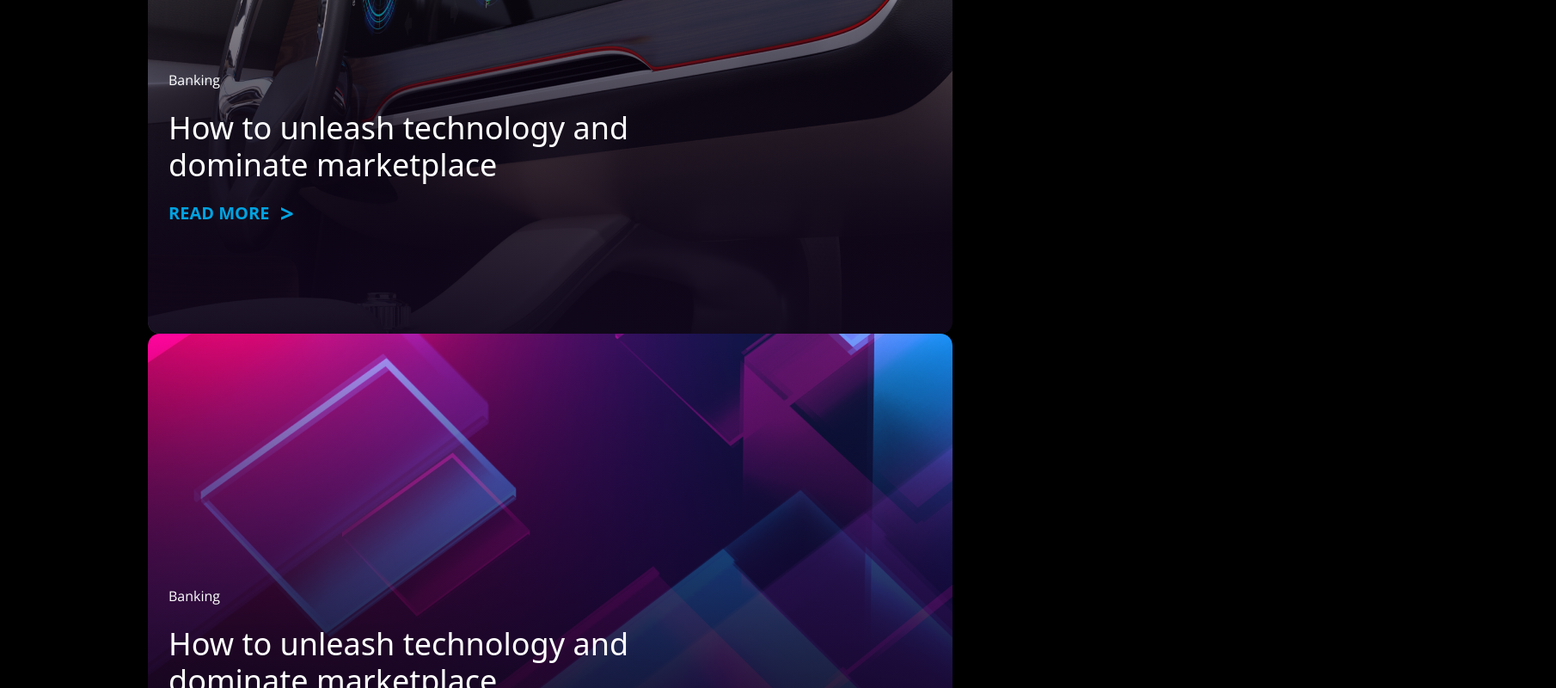
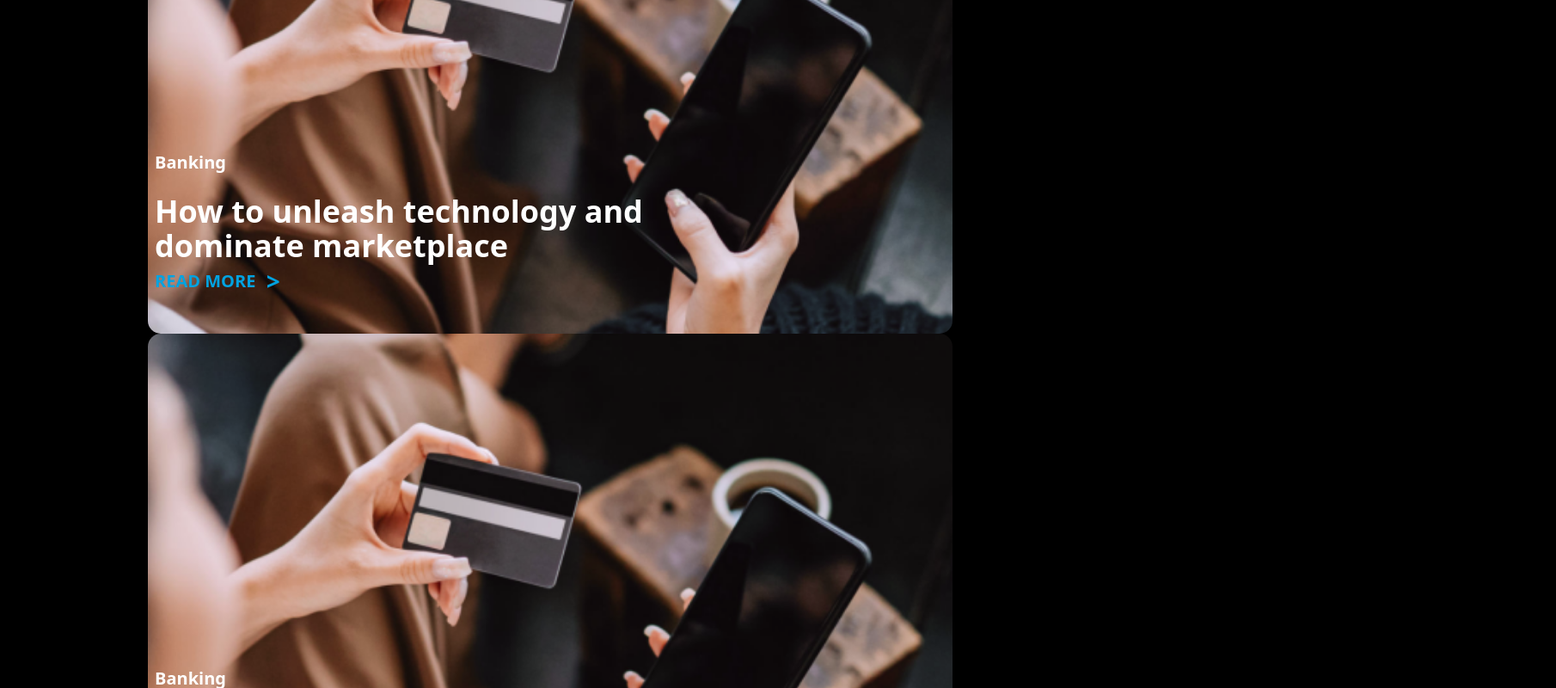
Before and after one commit to kovalenk/pr_for_luxoft, a Vue app: page / in a window 1280 px wide. Shown: the part 2720-3520 px from the top of the page at 86% size, 1810 px wide, since content can reach past the window. Built offline with nearby package versions, Linux system fonts and the light colour scheme.

Commit message:
case-studies

```diff
--- a/src/assets/scss/modules/case-studies.scss
+++ b/src/assets/scss/modules/case-studies.scss
@@ -532,78 +532,259 @@
             cursor: pointer;
         }
     }
-
-    .padding-y-xl {
-        padding-top: var(--space-xl);
-        padding-bottom: var(--space-xl);
-
         .container {
             width: 100%;
             @include m(0);
             @include p(0);
+            margin: 0 auto;
+            // .row {
+            //     @include m(0);
+            //     @include p(0);
+            //     max-height: 600px;
+            //     position: relative;
+            //     img{
+            //         cursor: pointer;
+            //         position: relative;
+            //         position: -webkit-sticky;
+            //         position: absolute;
+            //         object-fit: cover;
+            //         top: 20px;
+            //         padding-bottom: 50%;
+            //         -webkit-transform-origin: center top;
+            //         transform-origin: center top;
+            //         overflow: hidden;
+            //         border-radius: 14px;
+            //         height: 600px;
+            //         padding: 0;
+            //         > * {
+            //             position: absolute;
+            //             top: 0;
+            //             left: 0;
+            //             width: 100%;
+            //             height: 100%;
+            //         }
 
-            ul {
-                @include m(0);
-                @include p(0);
-            }
+            //         &::before {
+            //             z-index: 1;
+            //             content: '';
+            //             position: absolute;
+            //             top: 0;
+            //             left: 0;
+            //             width: 100%;
+            //             height: 100%;
+            //             background: linear-gradient(180deg, rgba(0, 0, 0, 0) 0%, rgba(15, 6, 26, 0.9) 100%);
+            //             border-radius: 14px;
+            //         }
+            //         h6{
+            //         }
+            //         h4{
+            //         }
+            //     }
 
-            .stack-cards {
-                --stack-cards-gap: 0;
+            // .stack-cards {
+            //     --stack-cards-gap: 0;
 
-                .stack-cards__item {
-                    cursor: pointer;
-                    position: relative;
-                    position: -webkit-sticky;
-                    position: sticky;
-                    top: 20px;
-                    padding-bottom: 50%;
-                    -webkit-transform-origin: center top;
-                    transform-origin: center top;
-                    overflow: hidden;
-                    height: 600px;
+            //     .stack-cards__item {
+            //         cursor: pointer;
+            //         position: relative;
+            //         position: -webkit-sticky;
+            //         position: sticky;
+            //         top: 20px;
+            //         padding-bottom: 50%;
+            //         -webkit-transform-origin: center top;
+            //         transform-origin: center top;
+            //         overflow: hidden;
+            //         height: 600px;
 
-                    > * {
-                        position: absolute;
-                        top: 0;
-                        left: 0;
-                        width: 100%;
-                        height: 100%;
+            //         > * {
+            //             position: absolute;
+            //             top: 0;
+            //             left: 0;
+            //             width: 100%;
+            //             height: 100%;
+            //         }
+
+            //         &::before {
+            //             z-index: 1;
+            //             content: '';
+            //             position: absolute;
+            //             top: 0;
+            //             left: 0;
+            //             width: 100%;
+            //             height: 100%;
+            //             background: linear-gradient(180deg, rgba(0, 0, 0, 0) 0%, rgba(15, 6, 26, 0.9) 100%);
+            //             border-radius: 14px;
+            //         }
+
+            //         .featured__box_content_text {
+            //             z-index: 1;
+
+            //             padding-top: 296px;
+
+            //             &:hover {
+            //                 .case__box_text {
+            //                     display: block;
+            //                 }
+            //             }
+            //         }
+
+            //         @include media-breakpoint-down(sm) {
+            //             height: 425px;
+
+            //             .featured__box_content_text {
+            //                 @include pt(3);
+            //             }
+            //         }
+            //     }
+            // }
+            // }
+            .col {
+                min-width: 300px;
+                box-sizing: border-box;
+                height: 100%;
+                min-height: 600px;
+                @include py(6);
+                @include px(3);
+                padding-right: 500px;
+                cursor: pointer;
+                flex: 1;
+                position: relative;
+
+                display: flex;
+                flex-direction: column;
+                justify-content: flex-end;
+                @include media-breakpoint-between(sm,xl){
+                    @include py(6);
+                    @include px(1);
+                }
+                @include media-breakpoint-down(sm) {
+                    min-height: 400px;
+                    @include py(4);
+                    @include px(3);
+                }
+                &:hover{
+                    @include media-breakpoint-down(sm) {
+                        min-height: 400px;
+                        padding: 0;
+                         margin: 0;
+                        @include pt(5);
+                        @include px(3);
+                        justify-content: flex-start;
                     }
-
-                    &::before {
-                        z-index: 1;
-                        content: '';
-                        position: absolute;
-                        top: 0;
-                        left: 0;
-                        width: 100%;
-                        height: 100%;
-                        background: linear-gradient(180deg, rgba(0, 0, 0, 0) 0%, rgba(15, 6, 26, 0.9) 100%);
-                        border-radius: 14px;
-                    }
-
-                    .featured__box_content_text {
-                        z-index: 1;
-
-                        padding-top: 296px;
-
-                        &:hover {
-                            .case__box_text {
-                                display: block;
-                            }
+                    p{
+                        display: block;
+                        font-size: $font-size-20;
+                        line-height: 26px;
+                        @include p(0);
+                        @include pt(3);
+                        color: $gray-80;
+                        @include media-breakpoint-down(sm) {
+                            display: none;
                         }
                     }
-
-                    @include media-breakpoint-down(sm) {
-                        height: 425px;
-
-                        .featured__box_content_text {
-                            @include pt(3);
+                    h2{
+                        @include media-breakpoint-down(sm) {
+                            display: block;
+                            font-weight: 700;
+                            font-size: 28px;
+                            line-height: 120%;
+                        }
+                    }
+                    h4{
+                        @include media-breakpoint-down(sm) {
+                            display: block;
+                            margin: 0;
+                            padding: 0;
+                            font-weight: 700;
+                            font-size: 16px;
+                            line-height: 130%;
+                        }
+                    }
+                    button{
+                        @include media-breakpoint-down(sm) {
+                            display: block;
+                            font-weight: 700;
+                            font-size: 20px;
+                            line-height: 130%;
+                            width: 150px;
+                            @include pt(2);
                         }
                     }
                 }
+
+                img {
+                    position: absolute;
+                    width: 100%;
+                    height: 100%;
+                    object-fit: cover;
+                    z-index: 0;
+                    @include m(0);
+                    @include p(0);
+                    top: 0;
+                    left: 0;
+                    border-radius: 15px;
+                }
+
+                p, button, h2,h4 {
+                    position: relative;
+                    z-index: 1;
+                }
+                h2{
+                    font-weight: 700;
+                    font-size: 36px;
+                    line-height: 40px;
+                    @include media-breakpoint-down(sm){
+                        font-weight: 700;
+                        font-size: 20px;
+                        line-height: 130%;
+                    }
+                }
+
+                h4 {
+                    min-height: 140px;
+                    @include p(0);
+                    @include m(0);
+                    @include mb(3);
+                    padding-top: 250px;
+                    font-weight: 700;
+                    font-size: 20px;
+                    line-height: 130%;
+
+                    @include media-breakpoint-down(sm){
+                        font-size: $font-size-28;
+                        display: none;
+                    }
+                }
+                p {
+                    display: none;
+                }
+
+                button {
+                    @include p(0);
+                    @include m(0);
+                    @include mt(0);
+
+                    @include media-breakpoint-down(sm){
+                        display: none;
+                    }
+                }
+
+                div {
+                    min-height: 200px;
+                    border-top: 1px solid white;
+                    @include px(3);
+                    @include py(3);
+
+                    h4 {
+                        font-size: $font-size-28;
+                        font-weight: $font-weight-bold;
+                    }
+                    p {
+                        display: none;
+                        @include pb(5);
+                    }
+                }
             }
-        }
     }
 
 
--- a/src/examples/CaseStudies.vue
+++ b/src/examples/CaseStudies.vue
@@ -132,88 +132,37 @@
         <div class="row">
           <h2 class="featured__title">Featured insights</h2>
         </div>
-        <main class="padding-y-xl">
-          <div class="container max-width-adaptive-md margin-bottom-lg">
-            <ul class="stack-cards js-stack-cards">
-              <li data-theme="default" class="stack-cards__item bg radius-lg shadow-md js-stack-cards__item">
-                <img src="~@/assets/images/case_st/image5.png" class="featured-second__box__image" alt="">
-
-                <div class="featured__box_content_text">
-
-                  <p class="featured__box_mobile_text">
-                    How to unleas technology and<br/> dominate marketplace
-                  </p>
-                  <div class="featured__tablet">
-                    <p class="body-text-bold featured__box_distance">Banking</p>
-                    <!-- <div class="featured__tablet_plus featured__tablet_alt featured__tablet_minus"></div> -->
-                  </div>
-                  <div class="featured__mobile">
-                    <!-- <p class="body-text-bold featured__box_distance">Automotive</p> -->
-                    <div class="featured__mobile_plus featured__mobile_alt featured__mobile_minus"></div>
-                  </div>
-
-
-                  <h4>How to unleash technology and <br/>dominate marketplace</h4>
-                  <p id="div8" class="hide case__box_text">Discover actionable insights that unlock the value in your
-                    data</p>
-                  <button type="button" class="btn btn-text btn-icon focus">read more</button>
-
-                </div>
-              </li>
-
-              <li data-theme="default" class="stack-cards__item bg radius-lg shadow-md js-stack-cards__item">
-                <img src="~@/assets/images/case_st/image8.png" class="featured-second__box__image" alt="">
-
-                <div class="featured__box_content_text">
-
-                  <p class="featured__box_mobile_text">
-                    How to unleas technology and<br/> dominate marketplace
-                  </p>
-                  <div class="featured__tablet">
-                    <p class="body-text-bold featured__box_distance">Banking</p>
-                    <!-- <div class="featured__tablet_plus featured__tablet_alt featured__tablet_minus"></div> -->
-                  </div>
-                  <div class="featured__mobile">
-                    <!-- <p class="body-text-bold featured__box_distance">Automotive</p> -->
-                    <div class="featured__mobile_plus featured__mobile_alt featured__mobile_minus"></div>
-                  </div>
-
-
-                  <h4>How to unleash technology and <br/>dominate marketplace</h4>
-                  <p id="div8" class="hide case__box_text">Discover actionable insights that unlock the value in your
-                    data</p>
-                  <button type="button" class="btn btn-text btn-icon focus">read more</button>
-
-                </div>
-              </li>
-
-              <li data-theme="default" class="stack-cards__item bg radius-lg shadow-md js-stack-cards__item">
-                <img src="~@/assets/images/case_st/image7.png" class="featured-second__box__image" alt="">
-
-                <div class="featured__box_content_text">
-
-                  <p class="featured__box_mobile_text">
-                    How to unleas technology and<br/> dominate marketplace
-                  </p>
-                  <div class="featured__tablet">
-                    <p class="body-text-bold featured__box_distance">Banking</p>
-                    <!-- <div class="featured__tablet_plus featured__tablet_alt featured__tablet_minus"></div> -->
-                  </div>
-                  <div class="featured__mobile">
-                    <!-- <p class="body-text-bold featured__box_distance">Automotive</p> -->
-                    <div class="featured__mobile_plus featured__mobile_alt featured__mobile_minus"></div>
-                  </div>
-
-
-                  <h4>How to unleash technology and <br/>dominate marketplace</h4>
-                  <p id="div8" class="hide case__box_text">Discover actionable insights that unlock the value in your
-                    data</p>
-                  <button type="button" class="btn btn-text btn-icon focus">read more</button>
-                </div>
-              </li>
-            </ul>
+          <div class="container-xxl">
+              <div class="col">
+                <img src="~@/assets/images/case_st/image5.png" alt="">
+                <h4>Banking</h4>
+                    <h2>How to unleash technology and<br/> dominate marketplace </h2>
+                <p class="gray">Discover actionable insights that unlock the</br> value in your data</p>
+                <button type="button" class="btn btn-text btn-icon focus">read more</button>
+              </div>
+              <div class="col">
+                <img src="~@/assets/images/case_st/image5.png" alt="">
+                <h4>Banking</h4>
+                    <h2>How to unleash technology and<br/> dominate marketplace </h2>
+                <p class="gray">Discover actionable insights that unlock the</br> value in your data</p>
+                <button type="button" class="btn btn-text btn-icon focus">read more</button>
+              </div>
+              <div class="col">
+                <img src="~@/assets/images/case_st/image5.png" alt="">
+                <h4>Banking</h4>
+                    <h2>How to unleash technology and<br/> dominate marketplace </h2>
+                <p class="gray">Discover actionable insights that unlock the</br> value in your data</p>
+                <button type="button" class="btn btn-text btn-icon focus">read more</button>
+              </div>
+            <!-- <div class="row">
+              <img src="~@/assets/images/case_st/image5.png" alt="">
+              <div></div>
+            </div>
+            <div class="row">
+              <img src="~@/assets/images/case_st/image5.png" alt="">
+              <div></div>
+            </div> -->
           </div>
-        </main>
       </div>
     </section>
   </div>
--- a/src/examples/Main.vue
+++ b/src/examples/Main.vue
@@ -64,7 +64,7 @@ export default {
     // Solutions,
     CaseStudies,
     // Insights,
-    Awards,
+    // Awards,
     // Quotes,
   }
 }
```
